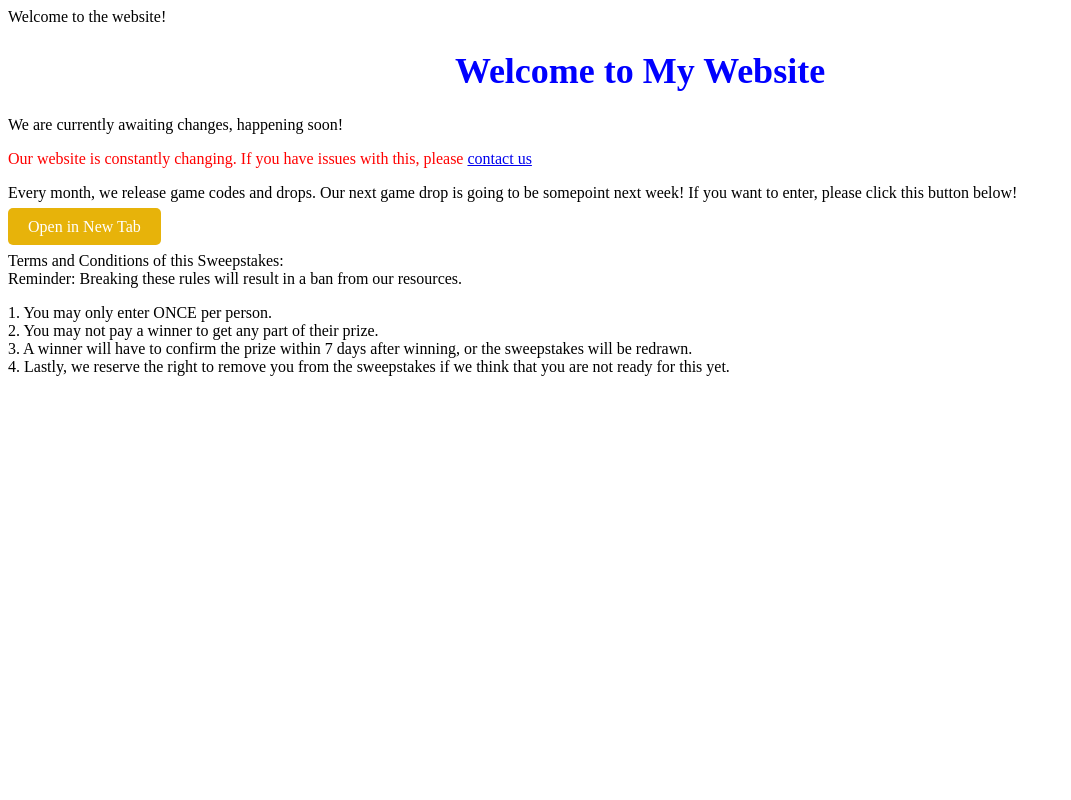
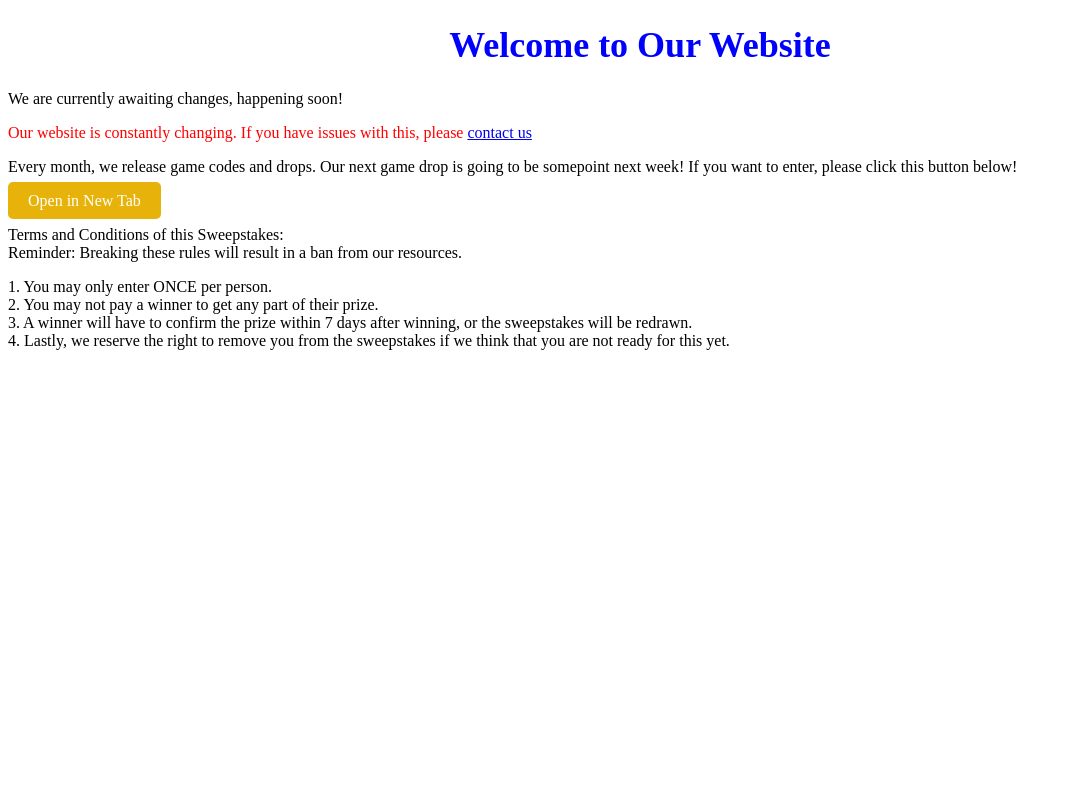
Before and after one commit to ducky955/Zimbabwe, a plain HTML site: page index.html in a window 1280 px wide. Shown: the top 800 px of the page, without its empty margins (0-1071 px from the left). Drawn offline with Linux system fonts and the light colour scheme.

Commit message:
Update index.html

```diff
--- a/index.html
+++ b/index.html
@@ -7,9 +7,8 @@
     <link rel="icon" type="image/x-icon" href="favicon.ico">
     <link rel="stylesheet" href="style.css">
 
-    Welcome to the website!
 </head>
-<h1>Welcome to My Website</h1>
+<h1>Welcome to Our Website</h1>
 <body>
     <style>
         .red-text {
```
